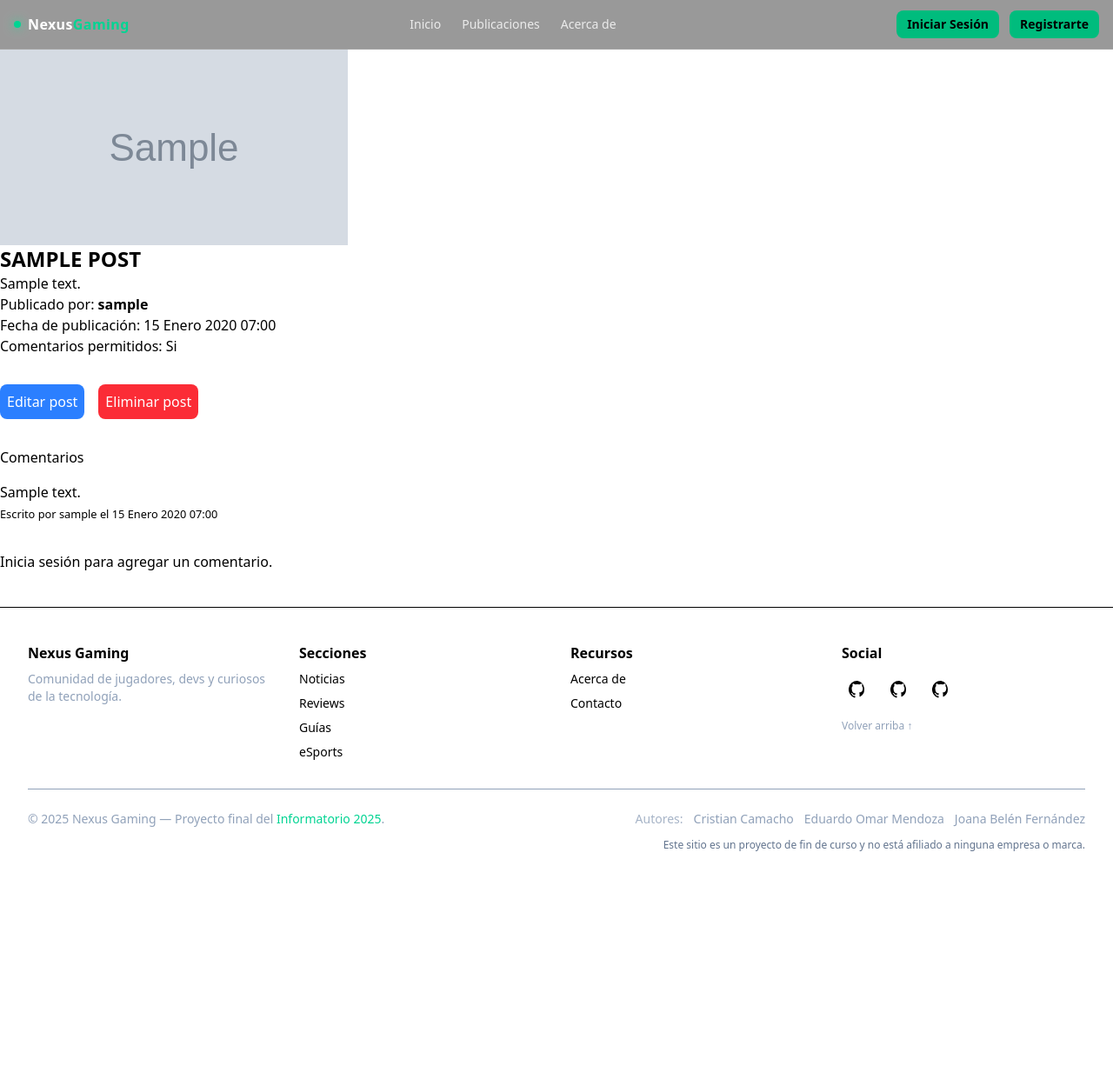
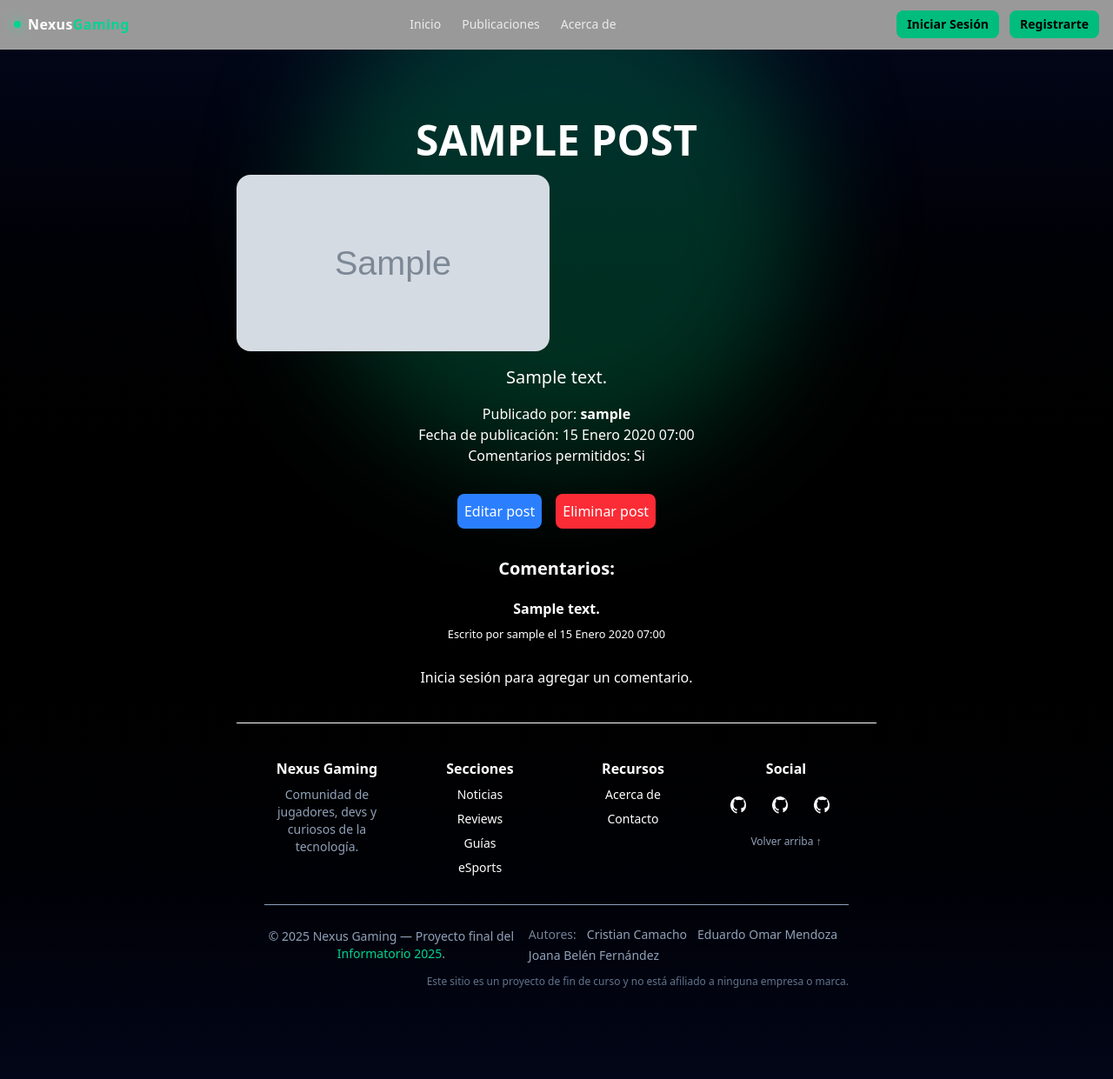
Before and after one commit to EduMendoza-2007/blog-2025B, a Django app: a page that uses blog/templates/post/post_detail.html in a window 1280 px wide. Shown: the whole page at 87% size. Before the commit the page ends 979 px from the top, so only its background shows below. Run offline with Django 5.2, Linux system fonts and the light colour scheme; tables that the repository leaves empty hold one stand-in row (values such as "Sample post"); grey boxes marked "Sample" are stand-in pictures.

Commit message:
fix: Cambiar el color del botón de eliminación a rojo y mejorar el diseño de la lista de posts

```diff
--- a/blog/templates/post/post_delete.html
+++ b/blog/templates/post/post_delete.html
@@ -47,7 +47,7 @@
                                class="btn btn-secondary  bg-green-800 w-30 rounded">
                                 <i class="fas fa-arrow-left"></i> Cancelar
                             </a>
-                            <button type="submit" class="btn btn-danger bg-green-800 ml-4 w-20 rounded">
+                            <button type="submit" class="btn btn-danger bg-red-800 ml-4 w-20 rounded">
                                 <i class="fas fa-trash"></i> Sí, Eliminar
                             </button>
                         </div>
--- a/blog/templates/post/post_detail.html
+++ b/blog/templates/post/post_detail.html
@@ -57,28 +57,31 @@
 {% endblock %}
 
 {% block content %}
+<section class="relative overflow-hidden bg-gradient-to-b from-slate-950 via-black to-slate-950 text-white">
+  <!-- Glow decorativo -->
+  <div class="pointer-events-none absolute -top-24 left-1/2 size-[36rem] -translate-x-1/2 rounded-full bg-emerald-500/25 blur-3xl"></div>
 
+  <div class="relative max-w-3xl mx-auto px-4 py-16">
+    <div class="text-center">
+<h3 class="text-5xl uppercase m-4 font-extrabold">{{ post.title }}</h3>
 {% if active_images %}
-  <div class="grid grid-cols-1 sm:grid-cols-2 md:grid-cols-3 gap-4">
+  <div class="grid grid-cols-1 sm:grid-cols-2  justify-items-center gap-4 ">
     {% for image in active_images %}
     <a href="{{ image.image.url }}" target="_blank">
       <img
         src="{{ image.image.url }}"
         alt="Portada del post {{ image.id }}"
-        class="w-[400px] object-cover aspect-[16/9]">
+        class="w-[400px] object-cover aspect-[16/9] rounded-2xl">
     </a>
     {% endfor %}
   </div>
 {% endif %}
-
-<h3 class="text-2xl uppercase font-bold">{{ post.title }}</h3>
-
-<p>{{ post.content }}</p>
+<p class="m-4 text-xl">{{ post.content }}</p>
 <p>Publicado por: <strong class="font-bold">{{ post.author.username }}</strong></p>
 <p>Fecha de publicación: {{ post.created_at }}</p>
 <p>Comentarios permitidos: {{ post.allow_comments|yesno:"Si,No" }}</p>
 
-<div class="flex mt-8 gap-4">
+<div class="flex mt-8 gap-4 justify-center">
   <a
     class="bg-blue-500 text-white p-2 rounded-lg"
     href="{% url 'post:post_update' slug=post.slug %}"
@@ -90,7 +93,7 @@
 </div>
 
 
-<h4 class="mt-8 mb-4">Comentarios</h4>
+<h4 class="mt-8 mb-2 font-semibold text-xl">Comentarios:</h4>
 {% if post.comments.count %}
   <ul>
     {% for comment in post.comments.all %}
@@ -98,26 +101,26 @@
         <form method="post" action="{% url 'post:comment_update' comment.id %}" class="mb-8">
           {% csrf_token %}
           <p class="flex flex-col mt-4">{{ edit_comment_form.content.label_tag }} {{ edit_comment_form.content }}</p>
-          <button type="submit" class="text-blue-500">Actualizar</button>
-          <a href="{% url 'post:post_detail' post.slug %}" class="text-red-500">Cancelar</a>
+          <button type="submit" class="text-blue-500 font-bold mt-1.5">Actualizar</button>
+          <a href="{% url 'post:post_detail' post.slug %}" class="text-red-500 font-bold">Cancelar</a>
         </form>
       {% elif comment.id == deleting_comment_id %}
         <form method="post" action="{% url 'post:comment_delete' comment.id %}" class="mb-8">
           {% csrf_token %}
           <p class="flex flex-col mt-4">¿Estás seguro de que desas eliminar este comentario?</p>
-          <button type="submit" class="text-blue-500">Confirmar</button>
-          <a href="{% url 'post:post_detail' post.slug %}" class="text-red-500">Cancelar</a>
+          <button type="submit" class="text-blue-500 font-bold">Confirmar</button>
+          <a href="{% url 'post:post_detail' post.slug %}" class="text-red-500 font-bold">Cancelar</a>
         </form>
       {% else %}
-        <li class="mb-8">
-          <p>{{ comment.content }}</p>
+        <li class="mb-7 flex flex-col">
+          <p class="font-semibold mb-2 mt-3">{{ comment.content }}</p>
           <small>Escrito por {{ comment.author.username }} el {{ comment.created_at }}</small>
 
           {% if comment.author == user %}
-            <a href="?edit_comment={{ comment.id }}" class="text-blue-500">Editar</a>
-            <a href="?delete_comment={{ comment.id }}" class="text-red-500">Eliminar</a>
+            <a href="?edit_comment={{ comment.id }}" class="text-blue-500 font-bold">Editar</a>
+            <a href="?delete_comment={{ comment.id }}" class="text-red-500 font-bold">Eliminar</a>
           {% elif user.is_collaborator and post.author == user and not comment.author.is_admin and not comment.author.is_superuser or user.is_admin or user.is_superuser or user.is_staff %}
-            <a href="?delete_comment={{ comment.id }}" class="text-red-500">Eliminar</a>
+            <a href="?delete_comment={{ comment.id }}" class="text-red-500 font-bold">Eliminar</a>
           {% endif %}
         </li>
       {% endif %}
@@ -126,10 +129,10 @@
 {% endif %}
 
 {% if user.is_authenticated %}
-  <h4>Agregar un comentario</h4>
+  <h4 class="font-semibold text-xl">Agregar un comentario</h4>
   <form method="post" action="{% url 'post:comment_create' post.slug %}">
     {% csrf_token %}
-    <p class="flex flex-col mt-4 mb-8 bg-green-800">{{ add_comment_form.content.label_tag }} {{ add_comment_form.content }}</p>
+    <p class="flex flex-col mt-2 mb-8 rounded-2xl">{{ add_comment_form.content.label_tag }} {{ add_comment_form.content }}</p>
     <button type="submit" class="bg-blue-500 text-white p-2 rounded-lg">Agregar comentario</button>
   </form>
 {% else %}
--- a/blog/templates/post/post_list.html
+++ b/blog/templates/post/post_list.html
@@ -27,16 +27,16 @@
   </a>
   {% endif %}
 
-  <div class="grid grid-cols-1 gap-6">
+  <div class="grid grid-cols-1 gap-6 mt-3">
     {% for post in object_list %}
-      <div class="bg-gray-800 text-white rounded-2xl p-6">
+      <div class="bg-emerald-500/25 text-white rounded-2xl p-6">
         <h3 class="text-2xl uppercase font-bold">{{ post.title }}</h3>
         <p>{{ post.content }}</p>
         <p>Publicado por: <strong class="font-bold">{{ post.author.username }}</strong></p>
         <p>Fecha de publicación: {{ post.created_at }}</p>
         <p>Comentarios permitidos: {{ post.allow_comments|yesno:"Si,No" }}</p>
         <p>Comentarios: {{ post.amount_comments }}</p>
-        <div class="flex gap-2 mt-8">
+        <div class="flex gap-2 mt-8 justify-center">
           <a
             class="bg-cyan-700 text-white p-2 rounded-lg"
             href="{% url 'post:post_detail' slug=post.slug %}"
```
